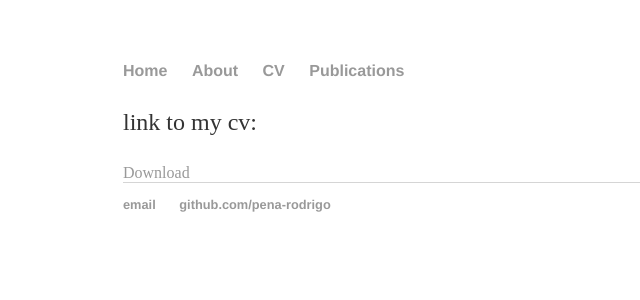
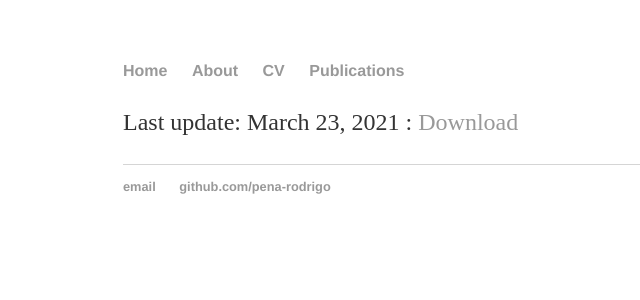
Before and after one commit to pena-rodrigo/oldwebsite, a Jekyll site: the page built from cv/index.html, in a window 1280 px wide. Shown: the top 300 px of the page, without its empty margins (69-709 px from the left). Built offline with Jekyll 4.4.1, drawn with Linux system fonts in a browser that asks for light colours.

Commit message:
CV adjust

```diff
--- a/cv/index.html
+++ b/cv/index.html
@@ -3,6 +3,6 @@ layout: default
 title: Rodrigo Pena
 ---
 <div class="blurb">
-				<p>link to my cv:</p>
-				<a href="curriculo_update.pdf" target="_blank">Download</a>
+				<p>Last update: March 23, 2021 :
+				<a href="curriculo_update.pdf" target="_blank">Download</a></p>
     		</div><!-- /.blurb -->
```
